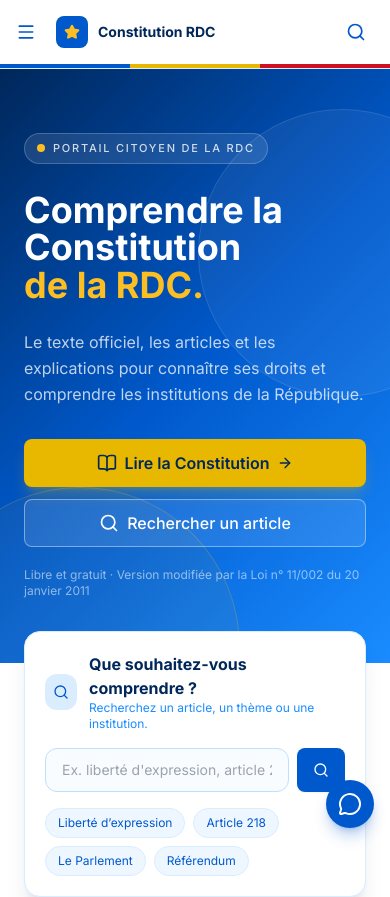
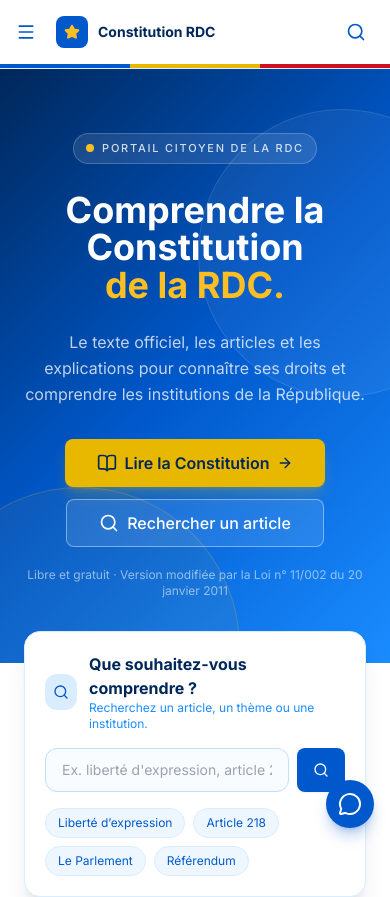
Before and after one commit to jkmpro9/constitution_rdc, a Next.js app: page / in a window 390 px wide. Shown: the top 897 px of the page. Built offline with nearby package versions, Linux system fonts and the light colour scheme.

Commit message:
fix: center homepage content on mobile

```diff
--- a/src/app/page.tsx
+++ b/src/app/page.tsx
@@ -102,7 +102,7 @@ export default function HomePage() {
         <div className="absolute -right-24 top-10 h-72 w-72 rounded-full border border-white/10 bg-white/5" />
         <div className="absolute -bottom-36 -left-20 h-80 w-80 rounded-full border border-rdc-yellow-400/20 bg-rdc-yellow-400/5" />
         <div className="relative mx-auto grid max-w-6xl items-center gap-12 px-6 py-16 md:grid-cols-[1.1fr_0.9fr] md:py-24">
-          <div>
+          <div className="text-center md:text-left">
             <div className="mb-7 inline-flex items-center gap-2 rounded-full border border-white/20 bg-white/10 px-3 py-1.5 text-[11px] font-medium uppercase tracking-[0.16em] text-white/80">
               <span className="h-2 w-2 rounded-full bg-rdc-yellow-400" />
               Portail citoyen de la RDC
@@ -111,11 +111,11 @@ export default function HomePage() {
               Comprendre la Constitution
               <span className="block text-rdc-yellow-400">de la RDC.</span>
             </h1>
-            <p className="mt-6 max-w-xl text-base leading-relaxed text-white/75 md:text-lg">
+            <p className="mx-auto mt-6 max-w-xl text-base leading-relaxed text-white/75 md:mx-0 md:text-lg">
               Le texte officiel, les articles et les explications pour connaître
               ses droits et comprendre les institutions de la République.
             </p>
-            <div className="mt-8 flex flex-col gap-3 sm:flex-row">
+            <div className="mt-8 flex flex-col items-center gap-3 sm:flex-row sm:justify-center md:justify-start">
               <Link href="/sections">
                 <Button size="lg" className="w-full gap-2 bg-rdc-yellow-500 font-semibold text-rdc-blue-950 shadow-lg shadow-rdc-yellow-500/25 hover:bg-rdc-yellow-400 sm:w-auto">
                   <BookOpen className="h-5 w-5" /> Lire la Constitution
@@ -128,7 +128,7 @@ export default function HomePage() {
                 </Button>
               </Link>
             </div>
-            <p className="mt-5 text-xs text-white/55">Libre et gratuit · Version modifiée par la Loi n° 11/002 du 20 janvier 2011</p>
+            <p className="mx-auto mt-5 max-w-sm text-xs text-white/55 md:mx-0">Libre et gratuit · Version modifiée par la Loi n° 11/002 du 20 janvier 2011</p>
           </div>
           <div className="relative hidden md:block">
             <div className="relative mx-auto max-w-sm rotate-2 rounded-2xl border border-white/20 bg-[#f7f2e8] p-5 shadow-2xl">
```
